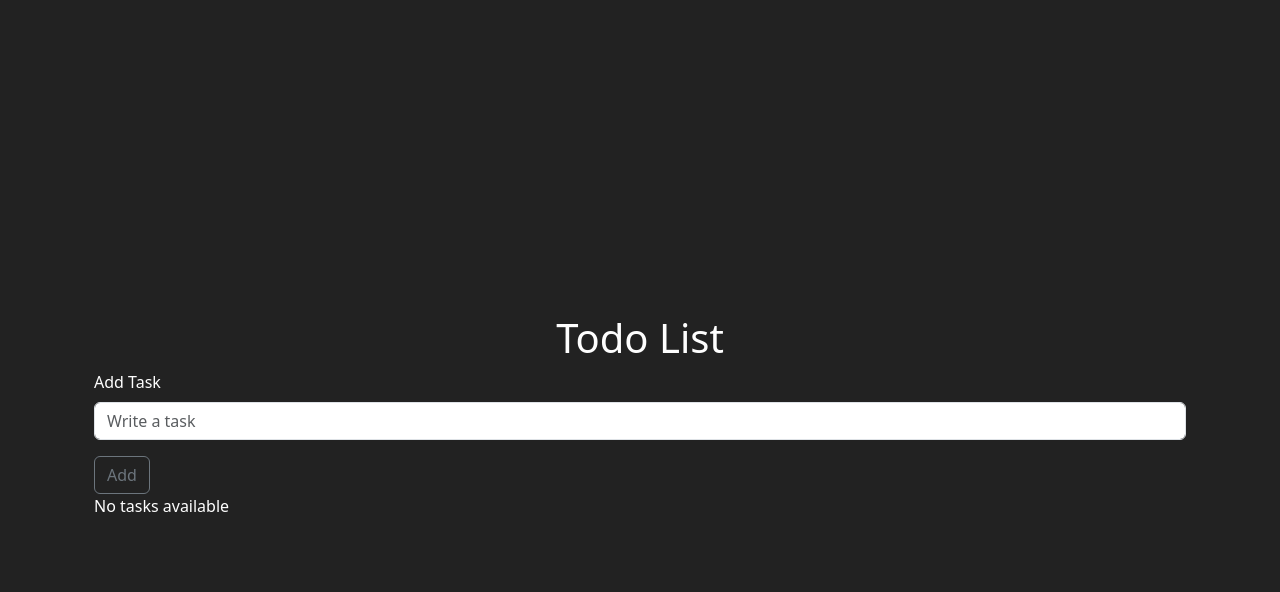
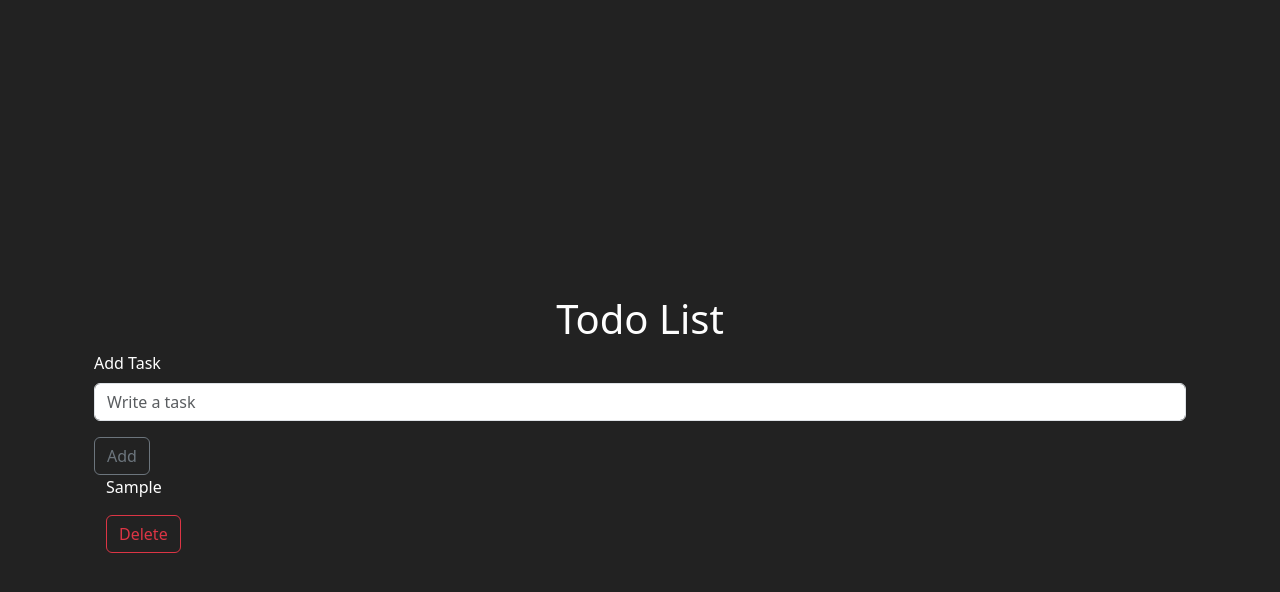
Before and after one commit to the-sankari/context_api, a React (Vite) app: page / in a window 1280 px wide. Both pictures are taken after typing "Sample" into the empty fields and a click on the button "Add". Shown: the top 592 px of the page. Built offline with nearby package versions, Linux system fonts and the light colour scheme.

Commit message:
Fix the task state

```diff
--- a/src/App.jsx
+++ b/src/App.jsx
@@ -11,8 +11,8 @@ const App = () => {
     <TaskProvider>
       <Container>
         <h1 className="text-center mt-5">Todo List</h1>
-        <TodoForm/>
-        <TodoList/>
+        <TodoForm />
+        <TodoList />
       </Container>
     </TaskProvider>
   );
--- a/src/component/TaskContext.jsx
+++ b/src/component/TaskContext.jsx
@@ -6,7 +6,7 @@ export const TaskContext = createContext();
 export const TaskProvider = ({ children }) => {
   const [tasks, setTasks] = useState([]);
   const addTask = (task) => {
-    setTasks([...tasks], { task, completed: false });
+    setTasks([...tasks, { task, completed: false }]);
   };
   const deleteTask = (index) => {
     const newTasks = tasks.filter((_, i) => i !== index);
--- a/src/component/TodoForm.jsx
+++ b/src/component/TodoForm.jsx
@@ -11,7 +11,7 @@ const TodoForm = () => {
     e.preventDefault();
     addTask(input);
     setInput("");
-    console.log("Submit button clicked");
+    console.log("Submit button clicked", input);
   };
   return (
     <Container className="fluid">
--- a/src/component/TodoItem.jsx
+++ b/src/component/TodoItem.jsx
@@ -1,22 +1,12 @@
-/* eslint-disable react/prop-types */
 import React from "react";
-import TodoList from "./TodoList";
+import { Button, Container } from "react-bootstrap";
 
-const TodoItem = ({ tasks, deleteTask }) => {
+const TodoItem = ({ task, deleteTask }) => {
   return (
-    <div>
-      {tasks.length === 0 ? (
-        <p>No tasks availabel</p>
-      ) : (
-        tasks.map((task, index) => (
-          <TodoList
-            key={index}
-            task={task}
-            deleteTask={() => deleteTask(index)}
-          />
-        ))
-      )}
-    </div>
+    <Container>
+      <p>{task.task}</p>
+      <Button variant="outline-danger" onClick={deleteTask}>Delete</Button>
+    </Container>
   );
 };
 
--- a/src/component/TodoList.jsx
+++ b/src/component/TodoList.jsx
@@ -1,6 +1,6 @@
 /* eslint-disable react/prop-types */
 import React, { useContext } from "react";
-import { Button, Container } from "react-bootstrap";
+import { Container } from "react-bootstrap";
 import { TaskContext } from "./TaskContext";
 import TodoItem from "./TodoItem";
 
```
